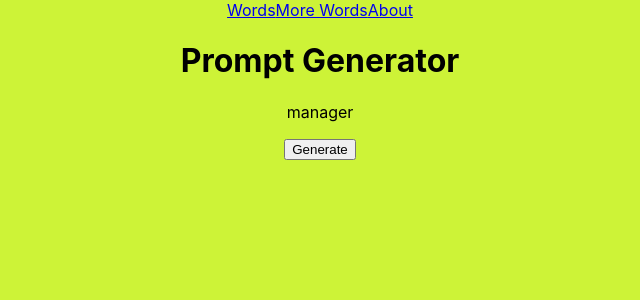
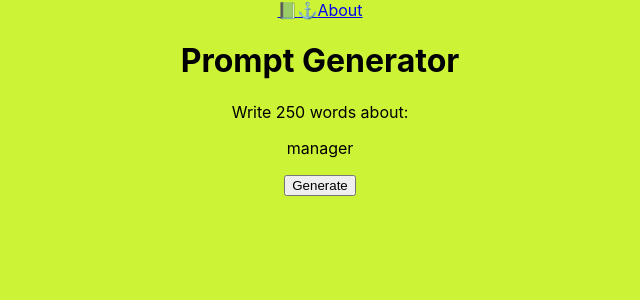
Before and after one commit to sharkham/prompt-generator, a React (Create React App) app: page / in a window 1280 px wide. Shown: the top 300 px of the page, without its empty margins (320-960 px from the left). Built offline with nearby package versions, Linux system fonts and the light colour scheme.

Commit message:
Added instructions to WordsPromptPage and NauticalWordsPromptPage

```diff
--- a/src/App.js
+++ b/src/App.js
@@ -16,7 +16,7 @@ function App() {
       <h1>Prompt Generator</h1>
       <Switch>
         <Route exact path="/"><WordsPromptPage/></Route>
-        <Route exact path="/words"><NauticalWordsPromptPage/></Route>
+        <Route exact path="/nauticalwords"><NauticalWordsPromptPage/></Route>
         <Route exact path="/about"><AboutPage/></Route>
       </Switch>
     </div>
--- a/src/components/NauticalWordsPromptPage.js
+++ b/src/components/NauticalWordsPromptPage.js
@@ -5,6 +5,7 @@ import {nautical} from '../assets/nautical';
 const NauticalWordsPromptPage = () => {
   return (
     <div>
+      <p>Write 250 words about:</p>
       <Generator dataset={nautical}/>
     </div>
   );
--- a/src/components/NavBar.js
+++ b/src/components/NavBar.js
@@ -4,8 +4,8 @@ import { Link } from 'react-router-dom';
 const NavBar = () => {
   return (
     <div>
-      <Link to="/">Words</Link>
-      <Link to="/words">More Words</Link>
+      <Link to="/">📗</Link>
+      <Link to="/nauticalwords">⚓️</Link>
       <Link to="/about">About</Link>
     </div>
   );
--- a/src/components/WordsPromptPage.js
+++ b/src/components/WordsPromptPage.js
@@ -5,6 +5,7 @@ import {words} from '../assets/words';
 const WordsPromptPage = () => {
   return (
     <div>
+      <p>Write 250 words about:</p>
       <Generator dataset={words}/>
     </div>
   );
```
